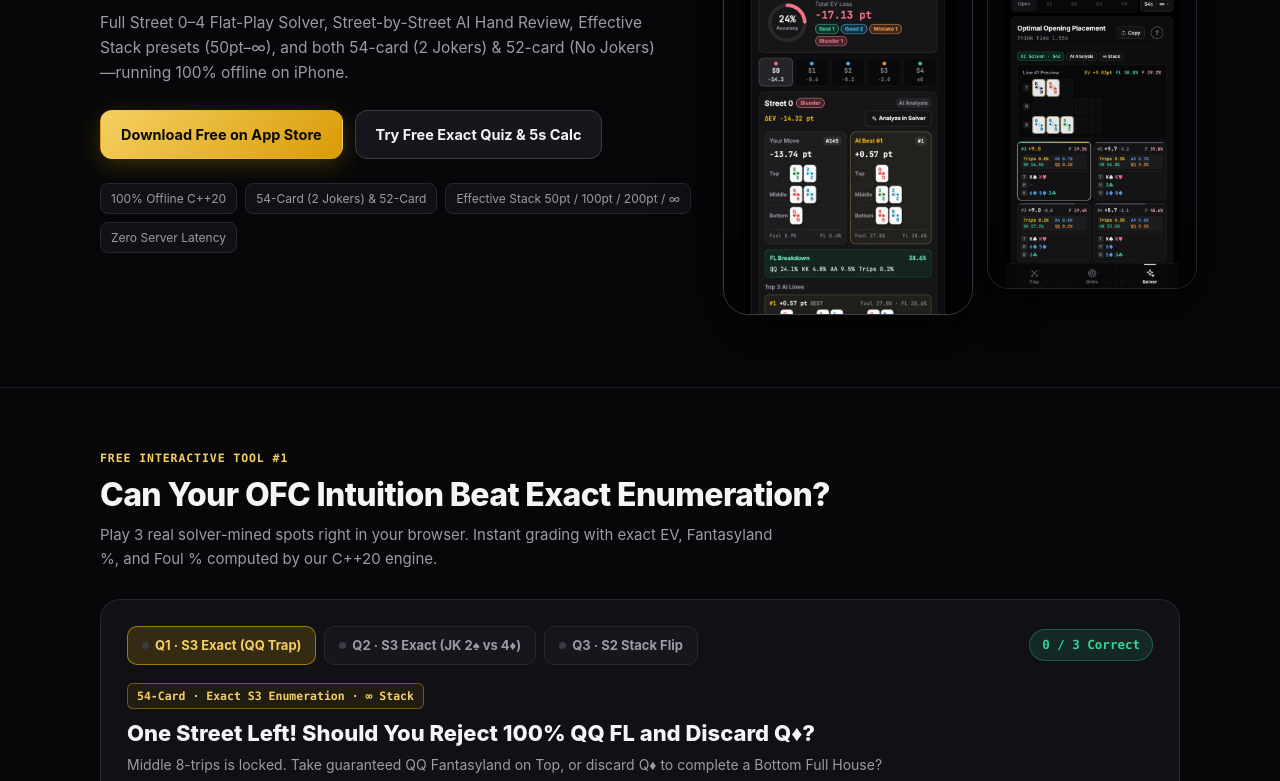
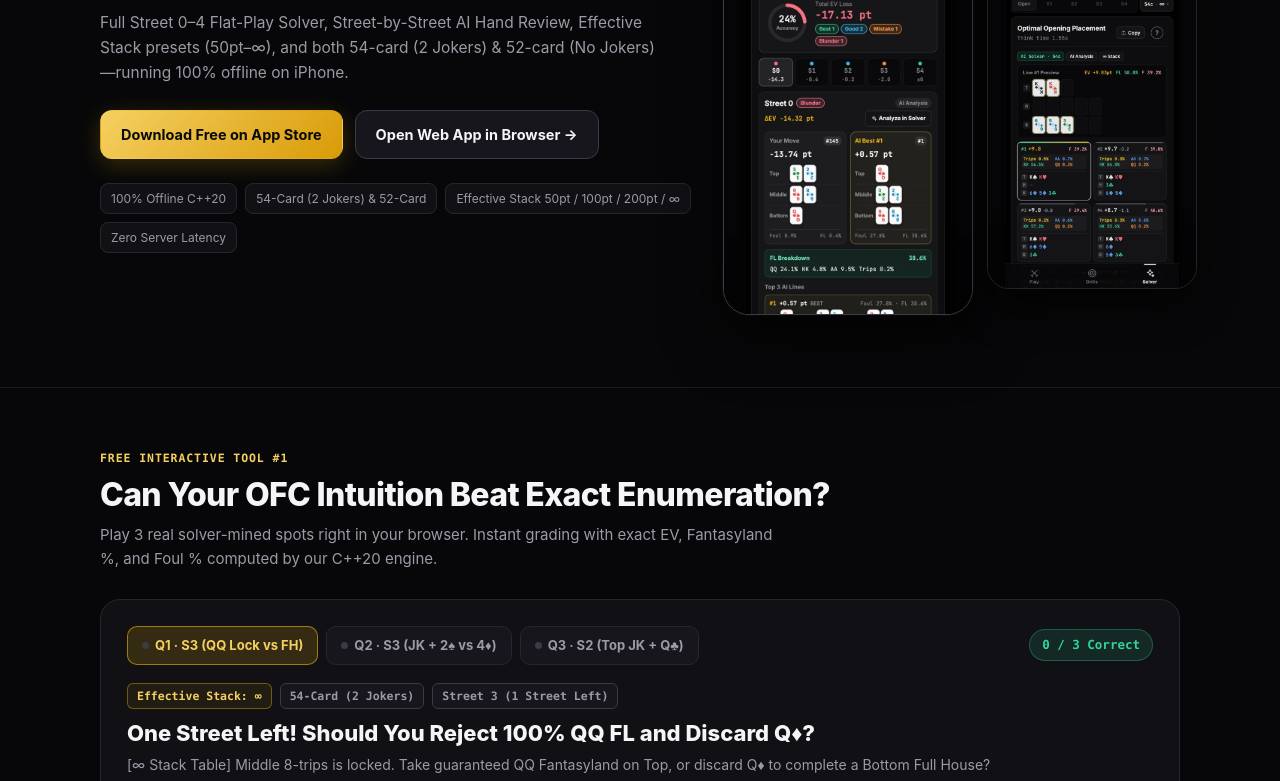
Before and after one commit to andenknt31113/andenknt31113.github.io, a plain HTML site: page index.html in a window 1280 px wide. Shown: the part 359-1140 px from the top of the page. Drawn offline with Linux system fonts and the light colour scheme.

Commit message:
feat(lp): clarify effective stack condition on all quiz spots and link live Web app

```diff
--- a/app.js
+++ b/app.js
@@ -2,12 +2,14 @@
   'use strict';
 
   const APP_STORE_URL = 'https://apps.apple.com/app/id6757732173';
+  const WEB_APP_URL = 'https://ofc-optimizer.pages.dev/';
   const LANG_STORAGE_KEY = 'ofc_lp_lang_v1';
 
   /* ---------------- i18n Static Copy ---------------- */
   const COPY = {
     ja: {
       page_title: 'OFC Fantasy Optimizer v3.0 — 100% オフライン OFC Pineapple ソルバー＆トレーニング',
+      nav_webapp: 'Web版アプリ',
       nav_quiz: '無料クイズ',
       nav_calc: '5秒点数計算',
       nav_features: '機能',
@@ -19,7 +21,7 @@
       hero_sub:
         '初手 S0 から最終 S4 までの平場ソルバー、AI 1局レビュー、実効スタック（50pt〜∞）別の最適解、54枚／52枚（ジョーカーなし）完全対応。すべて iPhone 内でオフライン動作。',
       cta_download: 'App Store で無料ダウンロード',
-      cta_try_tools: 'ブラウザで無料クイズ＆5秒計算を試す',
+      cta_open_webapp: 'ブラウザで Web 版アプリを操作 →',
       pill_offline: '100% オフライン C++20',
       pill_decks: '54枚（JK2枚）＆ 52枚（JKなし）',
       pill_stacks: '実効スタック 50pt / 100pt / 200pt / ∞',
@@ -72,7 +74,8 @@
       quiz_best_tag: '#1 最善',
       quiz_next_btn: '次の問題へ →',
       quiz_retry_btn: 'もう一度選ぶ',
-      quiz_app_cta: 'アプリ内の「今日の 1 問」で毎日無料挑戦 →',
+      quiz_web_cta: 'Web版アプリで今すぐ操作 →',
+      quiz_app_cta: 'iOS アプリで「今日の 1 問」を解く →',
       // Calc UI labels
       calc_player_a: 'プレイヤー A',
       calc_player_b: 'プレイヤー B',
@@ -95,6 +98,7 @@
     },
     en: {
       page_title: 'OFC Fantasy Optimizer v3.0 — 100% Offline OFC Pineapple Solver & Trainer',
+      nav_webapp: 'Web App',
       nav_quiz: 'Free Quiz',
       nav_calc: '5s Score Calc',
       nav_features: 'Features',
@@ -106,7 +110,7 @@
       hero_sub:
         'Full Street 0–4 Flat-Play Solver, Street-by-Street AI Hand Review, Effective Stack presets (50pt–∞), and both 54-card (2 Jokers) & 52-card (No Jokers)—running 100% offline on iPhone.',
       cta_download: 'Download Free on App Store',
-      cta_try_tools: 'Try Free Exact Quiz & 5s Calc',
+      cta_open_webapp: 'Open Web App in Browser →',
       pill_offline: '100% Offline C++20',
       pill_decks: '54-Card (2 Jokers) & 52-Card',
       pill_stacks: 'Effective Stack 50pt / 100pt / 200pt / ∞',
@@ -159,6 +163,7 @@
       quiz_best_tag: '#1 BEST',
       quiz_next_btn: 'Next Spot →',
       quiz_retry_btn: 'Try Again',
+      quiz_web_cta: 'Try Live Web App →',
       quiz_app_cta: 'Play Free Daily Spots in the iOS App →',
       // Calc UI labels
       calc_player_a: 'Player A',
@@ -186,14 +191,18 @@
   const QUIZZES = [
     {
       id: 'pro-d1-s3-08',
-      tabJa: 'Q1 · S3 厳密 (QQ100%)',
-      tabEn: 'Q1 · S3 Exact (QQ Trap)',
-      pillJa: '54枚 (JK2枚) · S3 厳密全列挙 · スタック無限',
-      pillEn: '54-Card · Exact S3 Enumeration · ∞ Stack',
+      tabJa: 'Q1 · S3（QQ 確定 vs FH）',
+      tabEn: 'Q1 · S3 (QQ Lock vs FH)',
+      deckJa: '54枚（JK2枚）',
+      deckEn: '54-Card (2 Jokers)',
+      stackJa: '実効スタック：無限（∞）',
+      stackEn: 'Effective Stack: ∞',
+      streetJa: 'ストリート 3（残り 1 ストリート）',
+      streetEn: 'Street 3 (1 Street Left)',
       titleJa: '残り 1 ストリート！「100% QQ FL 確定」を蹴って Q♦ を捨てるべきか？',
       titleEn: 'One Street Left! Should You Reject 100% QQ FL and Discard Q♦?',
-      subJa: 'ミドル 8 トリップス完成済み。Q♦ でトップ QQ を確定させるか、Q♦ を捨ててボトム 9 フルハウスを完成させるか。',
-      subEn: 'Middle 8-trips is locked. Take guaranteed QQ Fantasyland on Top, or discard Q♦ to complete a Bottom Full House?',
+      subJa: '【実効スタック：無限の卓】ミドル 8 トリップス完成済み。Q♦ でトップ QQ を確定させるか、Q♦ を捨ててボトム 9 フルハウスを完成させるか。',
+      subEn: '[∞ Stack Table] Middle 8-trips is locked. Take guaranteed QQ Fantasyland on Top, or discard Q♦ to complete a Bottom Full House?',
       myBoard: {
         top: ['Ac', 'Qh'],
         mid: ['8s', '8d', '8c', '4d'],
@@ -259,14 +268,18 @@
     },
     {
       id: 'pro-d3-s3-02',
-      tabJa: 'Q2 · S3 厳密 (JK 2♠ vs 4♦)',
-      tabEn: 'Q2 · S3 Exact (JK 2♠ vs 4♦)',
-      pillJa: '54枚 (JK2枚) · S3 厳密全列挙 · 上級',
-      pillEn: '54-Card · Exact S3 Enumeration · Master',
-      titleJa: 'トップ「JK 9♦」に置くべきは 4♦？ それとも小さい 2♠？',
-      titleEn: 'Top Has "JK 9♦": Place 4♦ or the Smaller 2♠?',
-      subJa: 'ミドルは 3♥ で 33 ペア完成、ボトムは 4 フラッシュ待ち。キッカーの大きい 4♦ をトップに置きたくなるが……',
-      subEn: '3♥ completes Pair of 3s in Middle; Bottom holds a 4-card club draw. Instinct says put the higher 4♦ on Top—right?',
+      tabJa: 'Q2 · S3（JK の横に 2♠ vs 4♦）',
+      tabEn: 'Q2 · S3 (JK + 2♠ vs 4♦)',
+      deckJa: '54枚（JK2枚）',
+      deckEn: '54-Card (2 Jokers)',
+      stackJa: '実効スタック：無限（∞）',
+      stackEn: 'Effective Stack: ∞',
+      streetJa: 'ストリート 3（残り 1 ストリート）',
+      streetEn: 'Street 3 (1 Street Left)',
+      titleJa: 'トップ「JK・9♦」に置くべきは 4♦？ それとも小さい 2♠？',
+      titleEn: 'Top Has "JK + 9♦": Place 4♦ or the Smaller 2♠?',
+      subJa: '【実効スタック：無限の卓】ボトムはクラブ 4 枚でフラッシュ待ち。今回の 3♥ でミドルに 33 ワンペアを作ったあと、トップの「JK・9♦」には大きい 4♦ と小さい 2♠ のどちらを置くべきか？',
+      subEn: '[∞ Stack Table] Bottom holds a 4-card club flush draw. After placing 3♥ in Middle for Pair of 3s, should you put the higher 4♦ or the smaller 2♠ next to JK 9♦ on Top?',
       myBoard: {
         top: ['JK', '9d'],
         mid: ['Qd', '3s', 'Jd'],
@@ -332,14 +345,18 @@
     },
     {
       id: 'pro-d3-s2-11',
-      tabJa: 'Q3 · S2 スタック逆転',
-      tabEn: 'Q3 · S2 Stack Flip',
-      pillJa: '54枚 (JK2枚) · S2 · 無限 vs 50pt 逆転スポット',
-      pillEn: '54-Card · S2 · ∞ vs 50pt Stack Flip',
+      tabJa: 'Q3 · S2（トップ JK ＋ Q♣）',
+      tabEn: 'Q3 · S2 (Top JK + Q♣)',
+      deckJa: '54枚（JK2枚）',
+      deckEn: '54-Card (2 Jokers)',
+      stackJa: '実効スタック：無限（∞）',
+      stackEn: 'Effective Stack: ∞',
+      streetJa: 'ストリート 2（残り 2 ストリート）',
+      streetEn: 'Street 2 (2 Streets Left)',
       titleJa: 'トップ「JK」に Q♣ を引いた！ 即 QQ FL 確定にする？ 捨てる？',
-      titleEn: 'Top Has "JK" and You Draw Q♣! Lock QQ FL or Throw Q♣ Away?',
-      subJa: 'ボトムはすでに 9-7 ツーペアで安泰。人間なら 9 割が Q♣ をトップに置いて QQ 以上を確定させるが、スタック次第で答えが真逆に。',
-      subEn: 'Bottom is safe with 9-7 two pair. 90% of players instantly snap Q♣ onto Top—yet effective stack depth completely flips the optimal play.',
+      titleEn: 'Top Has "JK" and You Draw Q♣! Lock QQ FL or Discard Q♣?',
+      subJa: '【実効スタック：無限の卓】ボトムはすでに 9-7 ツーペアで安泰。トップの「JK」に Q♣ を置いて QQ 以上を確定させるか、あえて Q♣ を捨てて A・K を待つか？',
+      subEn: '[∞ Stack Table] Bottom is safe with 9-7 two pair. Should you snap Q♣ onto Top next to your Joker to lock QQ+, or discard Q♣ to draw for K/A?',
       myBoard: {
         top: ['JK'],
         mid: ['6c', '3s'],
@@ -394,8 +411,8 @@
           noteEn: '-9.15pt Blunder'
         }
       ],
-      flipNoteJa: '【スタック深さで #1 が完全逆転】 スタック無限では [B] Q♣捨て（+29.10pt）が [A] に +0.70pt 勝利。ところが 実効 50pt 卓では [A] Q♣→TOP（+22.93pt）が [B]（+21.72pt）を +1.21pt 逆転して #1 になります！',
-      flipNoteEn: 'FULL STACK-DEPTH FLIP: At ∞ stack, discarding Q♣ [B] (+29.10pt) beats [A] by +0.70pt. On a 50pt table, locking Q♣→TOP [A] (+22.93pt) flips to #1—beating [B] (+21.72pt) by +1.21pt!',
+      flipNoteJa: '【補足：浅い 50pt 卓なら答えが逆転！】 この問題の前提（スタック無限）では [B] Q♣捨て（+29.10pt）が [A] に +0.70pt 勝利します。一方、実効 50pt 卓では [A] Q♣→TOP（+22.93pt）が [B]（+21.72pt）を +1.21pt 逆転して #1 になります。',
+      flipNoteEn: 'BONUS — Shallow 50pt Stack Flips the Answer: Under this spot’s ∞ stack rule, discarding Q♣ [B] (+29.10pt) beats [A] by +0.70pt. On a 50pt table, locking Q♣→TOP [A] (+22.93pt) flips to #1—beating [B] (+21.72pt) by +1.21pt!',
       explainJa:
         'スタック無限では AA（64.5pt）と QQ（23.2pt）に 41pt 超の大差があるため、Q♣ を捨てて S3/S4 の A・K 受けを最大化する [B]（AA 32.4%・KK 22.2%）が最善。一方 50pt 卓では AA が 35.5pt に縮むのに対し QQ は 20.3pt とほぼ落ちないため、FL 率を +10.2% 上乗せする [A] が逆転します。',
       explainEn:
@@ -925,7 +942,9 @@
     const nodes = [
       headerBar,
       el('div', { className: 'quiz-meta-row' }, [
-        el('span', { className: 'pill-tag pill-tag-gold', text: isJa ? q.pillJa : q.pillEn })
+        el('span', { className: 'pill-tag pill-tag-gold', text: isJa ? q.stackJa : q.stackEn }),
+        el('span', { className: 'pill-tag', text: isJa ? q.deckJa : q.deckEn }),
+        el('span', { className: 'pill-tag', text: isJa ? q.streetJa : q.streetEn })
       ]),
       el('h3', { className: 'quiz-q-title', text: isJa ? q.titleJa : q.titleEn }),
       el('p', { className: 'quiz-q-sub', text: isJa ? q.subJa : q.subEn }),
@@ -986,6 +1005,14 @@
         el('p', { className: 'quiz-explain', text: isJa ? q.explainJa : q.explainEn }),
         el('div', { className: 'result-footer' }, [
           el('span', { className: 'method-note', text: isJa ? q.methodJa : q.methodEn }),
+          el('div', { className: 'calc-btn-group' }, [
+            el('a', {
+              className: 'btn btn-ghost btn-sm',
+              href: WEB_APP_URL,
+              target: '_blank',
+              rel: 'noopener',
+              text: t.quiz_web_cta
+            }),
             el('a', {
               className: 'btn btn-gold btn-sm',
               href: APP_STORE_URL,
@@ -993,6 +1020,7 @@
               rel: 'noopener',
               text: t.quiz_app_cta
             })
+          ])
         ])
       ]);
       nodes.push(resultBox);
--- a/index.html
+++ b/index.html
@@ -36,6 +36,7 @@
           <span class="brand-ver">v3.0</span>
         </a>
         <nav class="nav-links" aria-label="Main navigation">
+          <a href="https://ofc-optimizer.pages.dev/" target="_blank" rel="noopener" data-i18n="nav_webapp">Web版アプリ</a>
           <a href="#quiz" data-i18n="nav_quiz">無料クイズ</a>
           <a href="#calculator" data-i18n="nav_calc">5秒点数計算</a>
           <a href="#features" data-i18n="nav_features">機能</a>
@@ -78,7 +79,13 @@
                 rel="noopener"
                 data-i18n="cta_download"
               >App Store で無料ダウンロード</a>
-              <a class="btn btn-ghost" href="#quiz" data-i18n="cta_try_tools">ブラウザで無料クイズ＆5秒計算を試す</a>
+              <a
+                class="btn btn-ghost"
+                href="https://ofc-optimizer.pages.dev/"
+                target="_blank"
+                rel="noopener"
+                data-i18n="cta_open_webapp"
+              >ブラウザで Web 版アプリを操作 →</a>
             </div>
             <div class="trust-pills">
               <span class="trust-pill" data-i18n="pill_offline">100% オフライン C++20</span>
@@ -234,6 +241,7 @@
             <p data-i18n="final_desc">
               インストール無料・アカウント登録不要。100% オフラインで今すぐ平場ソルバー・AI 1局レビュー・5秒点数計算を試せます。
             </p>
+            <div class="hero-ctas" style="justify-content:center;margin-bottom:0;">
               <a
                 class="btn btn-gold"
                 href="https://apps.apple.com/app/id6757732173"
@@ -241,6 +249,14 @@
                 rel="noopener"
                 data-i18n="cta_download"
               >App Store で無料ダウンロード</a>
+              <a
+                class="btn btn-ghost"
+                href="https://ofc-optimizer.pages.dev/"
+                target="_blank"
+                rel="noopener"
+                data-i18n="cta_open_webapp"
+              >ブラウザで Web 版アプリを操作 →</a>
+            </div>
           </div>
         </div>
       </section>
```
Lines whose indentation alone changed are shown as unchanged.
